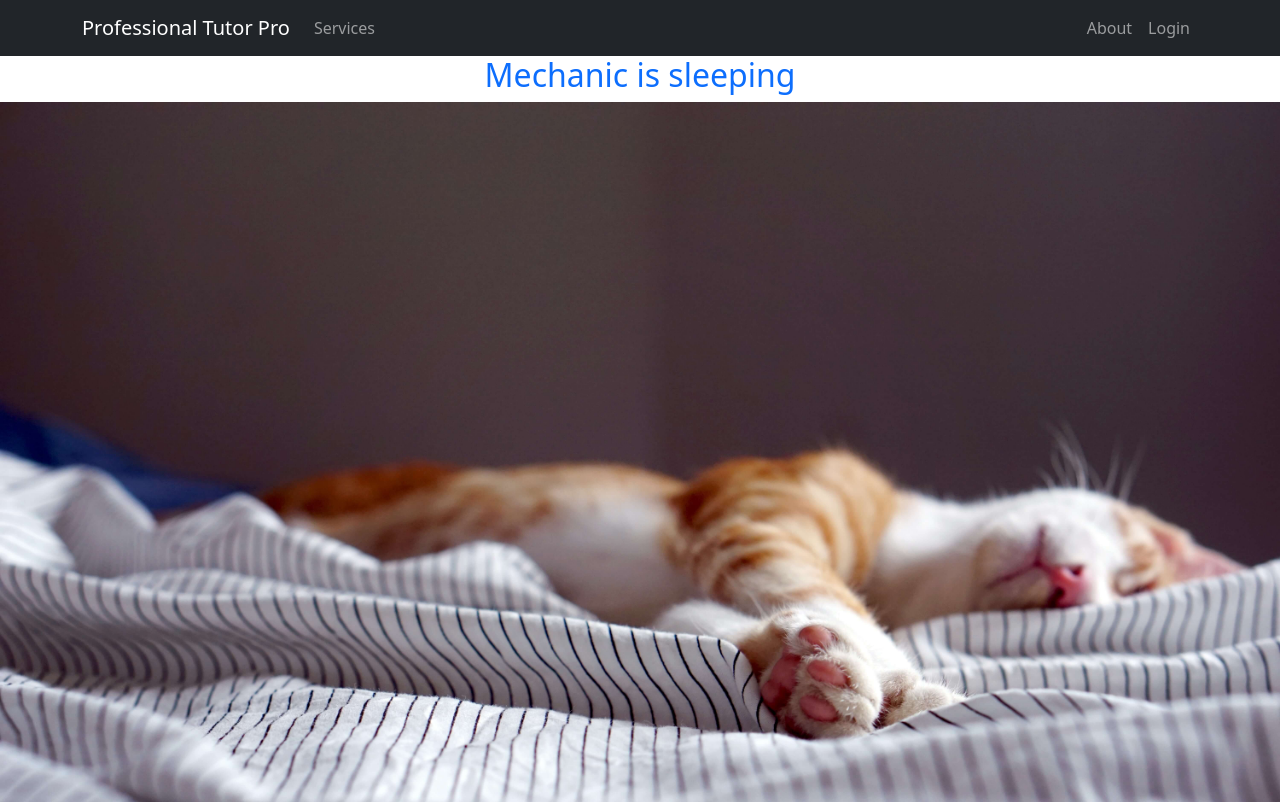
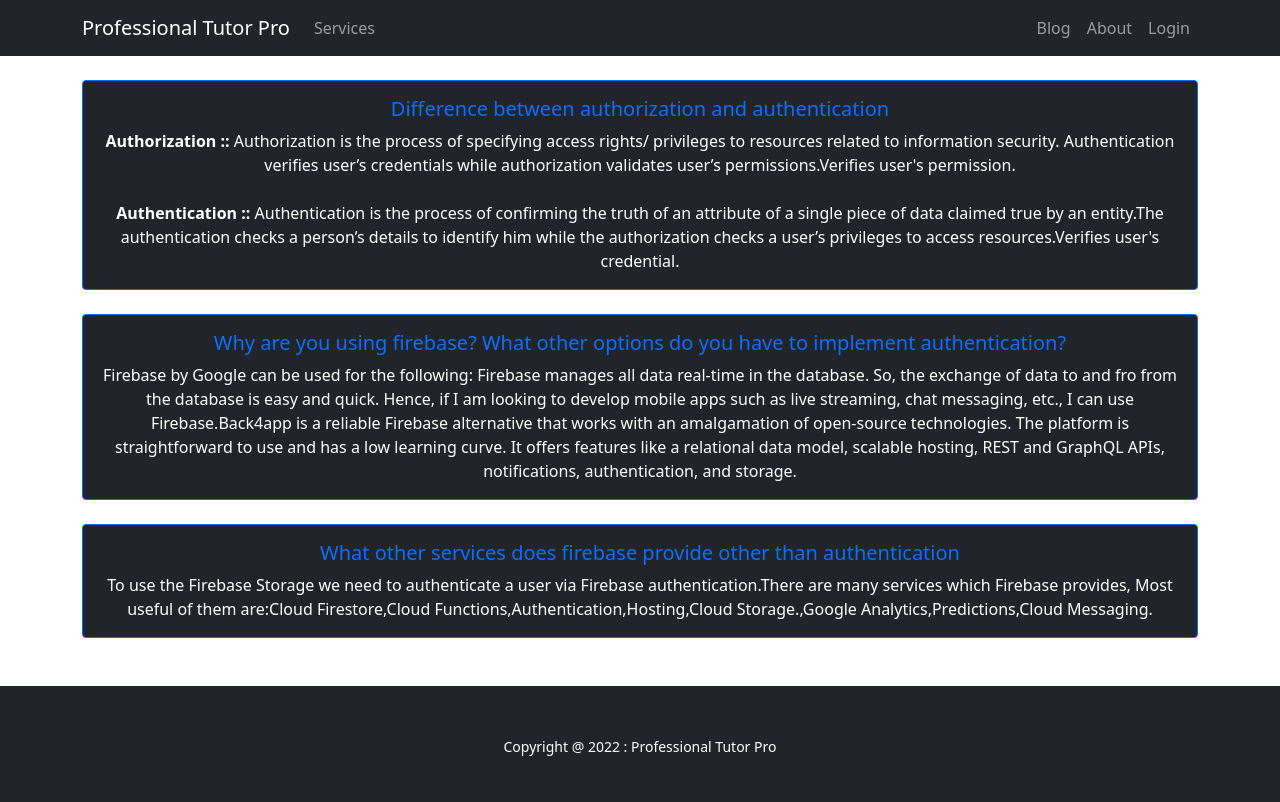
Before and after one commit to hamidhosen42/react-route-online-tutor-pro-with-firebase-p, a React (Create React App) app: page /blog in a window 1280 px wide. Shown: the top 802 px of the page. Built offline with nearby package versions, Linux system fonts and the light colour scheme; no server answers.

Commit message:
add blog

```diff
--- a/src/App.js
+++ b/src/App.js
@@ -2,6 +2,7 @@ import { Route, Routes } from 'react-router-dom';
 import './App.css';
 import About from './Pages/About/About';
 import Checkout from './Pages/Checkout/Checkout/Checkout';
+import Blog from './Pages/Home/Blog/Blog';
 import Home from './Pages/Home/Home/Home';
 import Login from './Pages/Login/Login/Login';
 import Register from './Pages/Login/Register/Register';
@@ -19,6 +20,7 @@ function App() {
         <Route path="/" element={<Home></Home>}></Route>
         <Route path="/home" element={<Home></Home>}></Route>
         <Route path='/service/:serviceId' element={<ServiceDetail></ServiceDetail>}></Route>
+        <Route path='/blog' element={<Blog/>}></Route>
         <Route path="/about" element={<About></About>}></Route>
         <Route path="/login" element={<Login></Login>}></Route>
         <Route path="/register" element={<Register></Register>}></Route>
--- /dev/null
+++ b/src/Pages/Home/Blog/Blog.js
@@ -0,0 +1,76 @@
+import React from "react";
+import { Card } from "react-bootstrap";
+
+const Blog = () => {
+  return (
+    <div className="container text-center mt-4">
+      <Card border="primary text-white bg-dark">
+        <Card.Body>
+          <Card.Title className="text-primary">
+            Difference between authorization and authentication
+          </Card.Title>
+          <Card.Text>
+            <span className="fw-bold">Authorization :: </span>
+            <span>
+              Authorization is the process of specifying access rights/
+              privileges to resources related to information security.
+              Authentication verifies user’s credentials while authorization
+              validates user’s permissions.Verifies user's permission.
+            </span>
+            <br />
+            <br />
+            <span className="fw-bold">Authentication :: </span>
+            <span>
+              Authentication is the process of confirming the truth of an
+              attribute of a single piece of data claimed true by an entity.The
+              authentication checks a person’s details to identify him while the
+              authorization checks a user’s privileges to access
+              resources.Verifies user's credential.
+            </span>
+          </Card.Text>
+        </Card.Body>
+      </Card>
+
+      <br />
+
+      <Card border="primary text-white bg-dark">
+        <Card.Body>
+          <Card.Title className="text-primary">
+            Why are you using firebase? What other options do you have to
+            implement authentication?
+          </Card.Title>
+          <Card.Text>
+            Firebase by Google can be used for the following: Firebase manages
+            all data real-time in the database. So, the exchange of data to and
+            fro from the database is easy and quick. Hence, if I am looking to
+            develop mobile apps such as live streaming, chat messaging, etc., I
+            can use Firebase.Back4app is a reliable Firebase alternative that
+            works with an amalgamation of open-source technologies. The platform
+            is straightforward to use and has a low learning curve. It offers
+            features like a relational data model, scalable hosting, REST and
+            GraphQL APIs, notifications, authentication, and storage.
+          </Card.Text>
+        </Card.Body>
+      </Card>
+
+      <br />
+
+      <Card border="primary text-white bg-dark">
+        <Card.Body>
+          <Card.Title className="text-primary">
+            What other services does firebase provide other than authentication
+          </Card.Title>
+          <Card.Text>
+            To use the Firebase Storage we need to authenticate a user via
+            Firebase authentication.There are many services which Firebase
+            provides, Most useful of them are:Cloud Firestore,Cloud
+            Functions,Authentication,Hosting,Cloud Storage.,Google
+            Analytics,Predictions,Cloud Messaging.
+          </Card.Text>
+        </Card.Body>
+      </Card>
+    </div>
+  );
+};
+
+export default Blog;
--- a/src/Pages/Shared/Header/Header.js
+++ b/src/Pages/Shared/Header/Header.js
@@ -32,6 +32,9 @@ const Header = () => {
                 <Nav.Link href="home#services">Services</Nav.Link>
               </Nav>
               <Nav>
+                <Nav.Link as={Link} to="blog">
+                  Blog
+                </Nav.Link>
                 <Nav.Link as={Link} to="about">
                   About
                 </Nav.Link>
```
